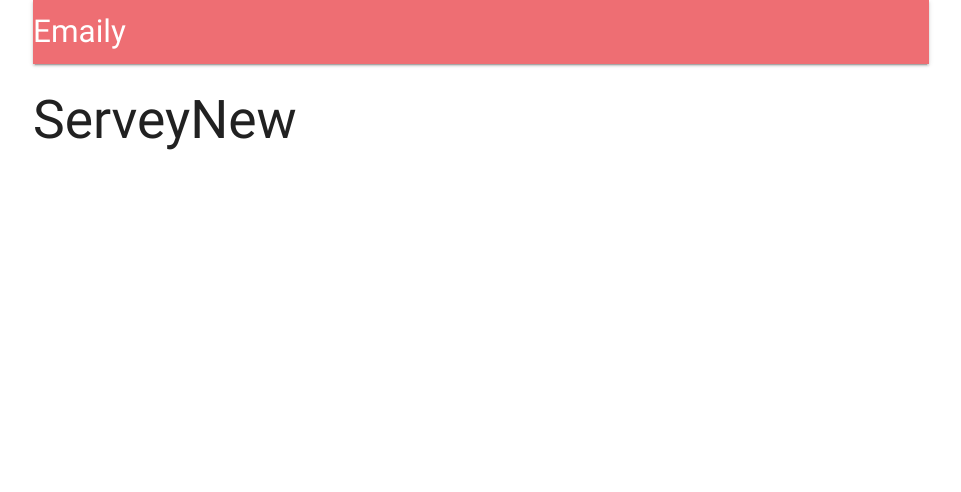
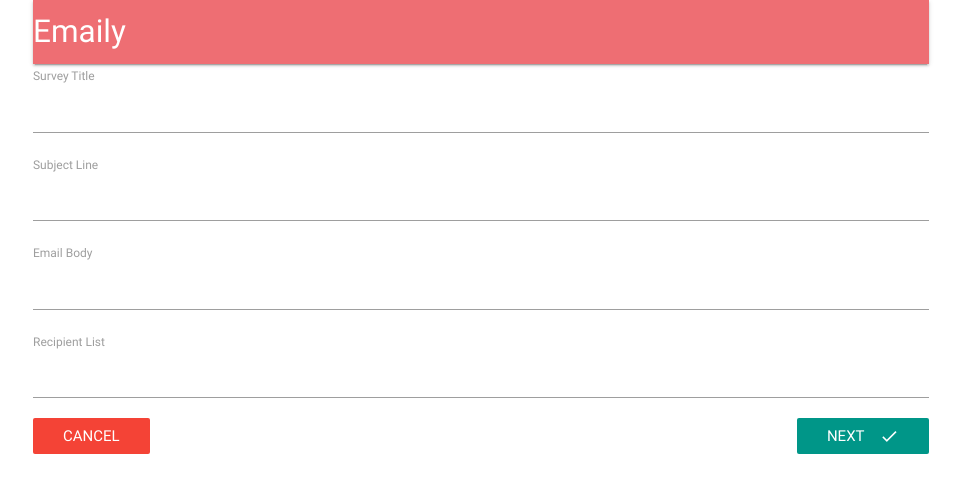
Before and after one commit to shaheermir/Emaily, a React (Create React App) app in the folder client/: page /surveys/new in a window 1280 px wide. Shown: the top 492 px of the page, without its empty margins (159-1120 px from the left). Built offline with nearby package versions, Linux system fonts and the light colour scheme; no server answers.

Commit message:
Adding create new survey.

```diff
--- a/client/package.json
+++ b/client/package.json
@@ -20,6 +20,7 @@
     "react-scripts": "1.1.2",
     "react-stripe-checkout": "^2.6.3",
     "redux": "^3.7.2",
+    "redux-form": "^7.3.0",
     "redux-logger": "^3.0.6",
     "redux-thunk": "^2.2.0"
   },
--- a/client/public/index.html
+++ b/client/public/index.html
@@ -10,6 +10,7 @@
     -->
     <link rel="manifest" href="%PUBLIC_URL%/manifest.json">
     <link rel="shortcut icon" href="%PUBLIC_URL%/favicon.ico">
+    <link href="https://fonts.googleapis.com/icon?family=Material+Icons" rel="stylesheet">
     <!--
       Notice the use of %PUBLIC_URL% in the tags above.
       It will be replaced with the URL of the `public` folder during the build.
--- a/client/src/components/App.js
+++ b/client/src/components/App.js
@@ -5,9 +5,8 @@ import { BrowserRouter, Route } from 'react-router-dom'
 import * as actions from '../actions'
 import Header from './Header'
 import Landing from './Landing'
-
-const Dashboard = () => <h2>Dashboard</h2>
-const SurveyNew = () => <h2>ServeyNew</h2>
+import Dashboard from './Dashboard'
+import SurveyNew from './surveys/SurveyNew'
 
 class App extends React.Component {
   componentDidMount() {
--- /dev/null
+++ b/client/src/components/Dashboard.js
@@ -0,0 +1,17 @@
+import React from 'react'
+import { Link } from 'react-router-dom'
+
+const Dashbaord = () => {
+  return (
+    <div>
+      <h1>heyyd duude</h1>
+      <div className="fixed-action-btn">
+        <Link to="/surveys/new" className="btn-floating btn-large red">
+          <i className="material-icons">add</i>
+        </Link>
+      </div>
+    </div>
+  )
+}
+
+export default Dashbaord
--- /dev/null
+++ b/client/src/components/surveys/SurveyField.js
@@ -0,0 +1,10 @@
+import React from 'react'
+
+export default ({ input, label }) => {
+  return (
+    <div>
+      <label>{label}</label>
+      <input type="text" {...input} />
+    </div>
+  )
+}
--- /dev/null
+++ b/client/src/components/surveys/SurveyForm.js
@@ -0,0 +1,62 @@
+import React from 'react'
+import { Link } from 'react-router-dom'
+import { reduxForm, Field } from 'redux-form'
+
+import SurveyField from './SurveyField'
+
+const FIELDS = [
+  { name: 'title', label: 'Survey Title' },
+  { name: 'subject', label: 'Subject Line' },
+  { name: 'body', label: 'Email Body' },
+  { name: 'emails', label: 'Recipient List' }
+]
+
+class SurveyForm extends React.Component {
+  renderFields = () => {
+    return FIELDS.map(field => {
+      return (
+        <Field
+          component={SurveyField}
+          type="text"
+          name={field.name}
+          label={field.label}
+          key={field.name}
+        />
+      )
+    })
+  }
+
+  render() {
+    return (
+      <div>
+        <form onSubmit={this.props.handleSubmit(values => console.log(values))}>
+          {this.renderFields()}
+
+          <Link to="/surveys" className="red btn-flat white-text">
+            Cancel
+          </Link>
+
+          <button type="submit" className="teal btn-flat right white-text">
+            Next
+            <i className="material-icons right">done</i>
+          </button>
+        </form>
+      </div>
+    )
+  }
+}
+
+const validate = values => {
+  const errors = {}
+
+  if (!values.title) {
+    errors.title = 'You  must provide a title.'
+  }
+
+  return errors
+}
+
+export default reduxForm({
+  form: 'surveyForm',
+  validate
+})(SurveyForm)
--- /dev/null
+++ b/client/src/components/surveys/SurveyNew.js
@@ -0,0 +1,15 @@
+import React from 'react'
+
+import SurveyForm from './SurveyForm'
+
+class SurveyNew extends React.Component {
+  render() {
+    return (
+      <div>
+        <SurveyForm />
+      </div>
+    )
+  }
+}
+
+export default SurveyNew
--- a/client/src/reducers/index.js
+++ b/client/src/reducers/index.js
@@ -1,6 +1,8 @@
 import { combineReducers } from 'redux'
+import { reducer as ReduxForm } from 'redux-form'
 import AuthReducer from './AuthReducer'
 
 export default combineReducers({
-  auth: AuthReducer
+  auth: AuthReducer,
+  form: ReduxForm
 })
```
Also changed, not shown: 1 other file (tests, documents, lock files or other folders).
